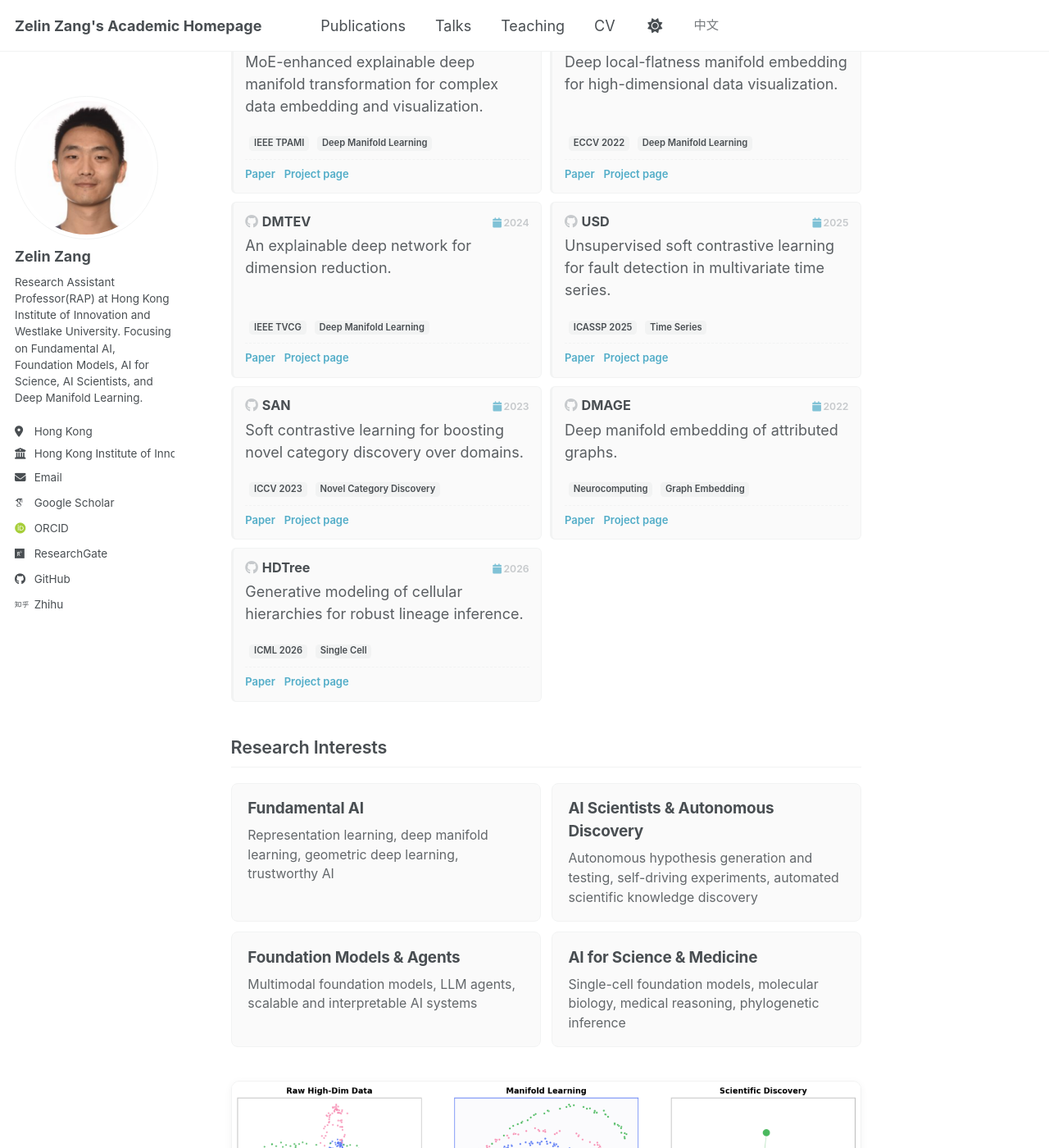
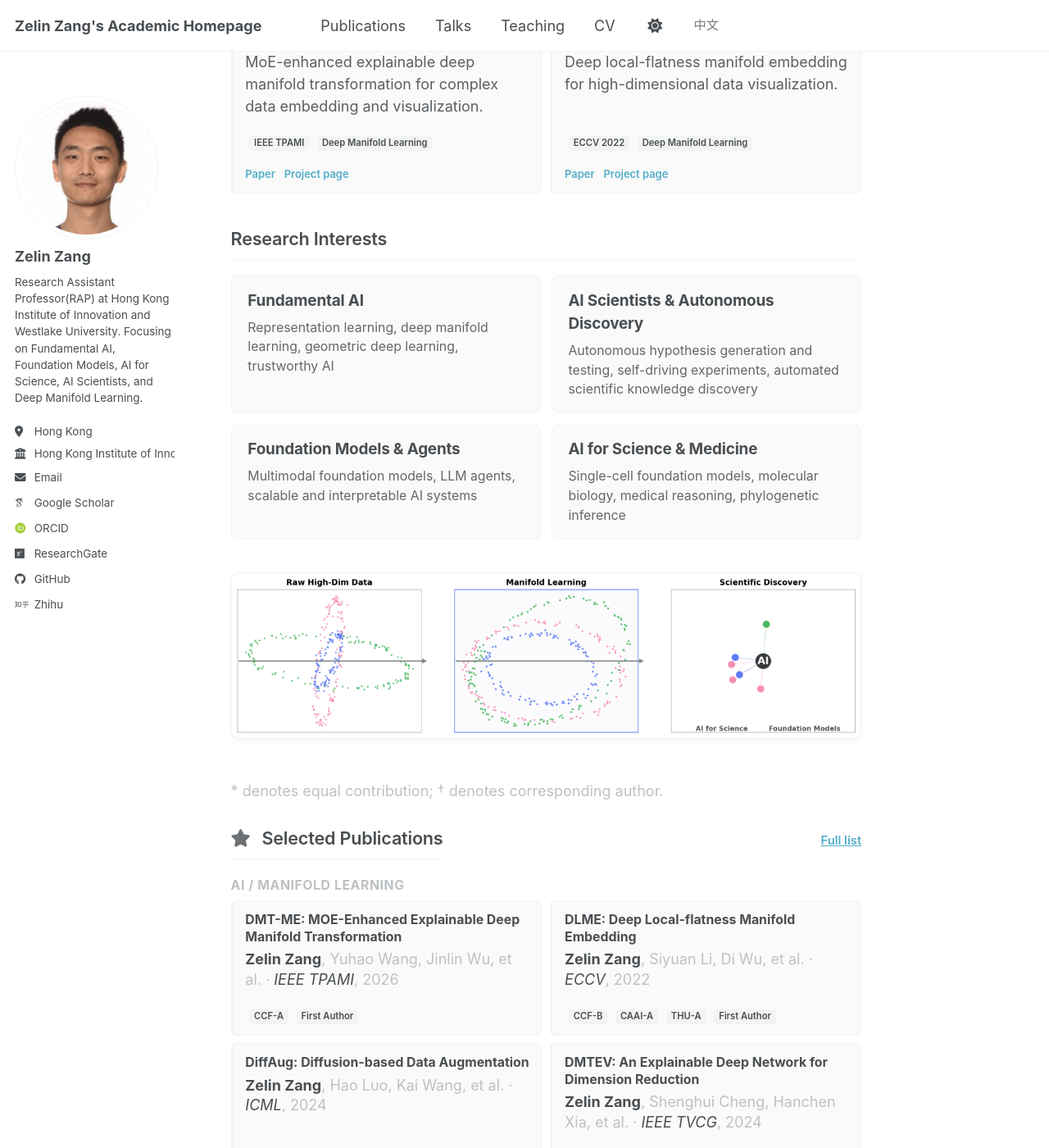
Before and after one commit to zangzelin/zangzelin.github.io, a Jekyll site: the page built from _pages/about.md, in a window 1280 px wide and 1400 px high, scrolled down 1751 px. Shown: the whole window at 82% size. Built offline with Jekyll 4.4.1, drawn with Linux system fonts in a browser that asks for light colours; some web fonts are replaced; a script bundle is joined from its source files by our own code; library files that are not in the unit come from our copies.

```diff
--- a/_data/code.yml
+++ b/_data/code.yml
@@ -64,70 +64,3 @@
   tags:
     - ECCV 2022
     - Deep Manifold Learning
-
-- name: DMTEV
-  description: >-
-    An explainable deep network for dimension reduction.
-  description_zh: >-
-    用于维度缩减的可解释深度网络。
-  repo: zangzelin/code_EVNet_DMTEV
-  year: 2024
-  paper_link: /publication/2024-01-01-evnet
-  website: https://doi.org/10.1109/TVCG.2022.3223399
-  tags:
-    - IEEE TVCG
-    - Deep Manifold Learning
-
-- name: USD
-  description: >-
-    Unsupervised soft contrastive learning for fault detection in multivariate
-    time series.
-  description_zh: >-
-    基于无监督软对比学习的多元时间序列故障检测方法。
-  repo: zangzelin/code_USD
-  year: 2025
-  paper_link: /publication/2025-icassp-usd
-  website: https://doi.org/10.1109/icassp49660.2025.10890487
-  tags:
-    - ICASSP 2025
-    - Time Series
-
-- name: SAN
-  description: >-
-    Soft contrastive learning for boosting novel category discovery over
-    domains.
-  description_zh: >-
-    用于跨领域新类别发现增强的软对比学习方法。
-  repo: zangzelin/code_san_share
-  year: 2023
-  paper_link: /publication/2023-10-01-novel-category
-  website: https://openaccess.thecvf.com/content/ICCV2023/html/Zang_Boosting_Novel_Category_Discovery_Over_Domains_with_Soft_Contrastive_Learning_ICCV_2023_paper.html
-  tags:
-    - ICCV 2023
-    - Novel Category Discovery
-
-- name: DMAGE
-  description: >-
-    Deep manifold embedding of attributed graphs.
-  description_zh: >-
-    属性图的深度流形嵌入方法。
-  repo: zangzelin/paper_code_DMAGE
-  year: 2022
-  paper_link: /publication/2022-neurocomputing-dmage
-  website: https://doi.org/10.1016/j.neucom.2022.09.100
-  tags:
-    - Neurocomputing
-    - Graph Embedding
-
-- name: HDTree
-  description: >-
-    Generative modeling of cellular hierarchies for robust lineage inference.
-  description_zh: >-
-    细胞层级结构的生成式建模方法，用于鲁棒的谱系推断。
-  repo: zangzelin/code_HDTree_icml
-  year: 2026
-  paper_link: /publication/2026-icml-hdtree
-  website: https://arxiv.org/abs/2506.23287
-  tags:
-    - ICML 2026
-    - Single Cell
```
